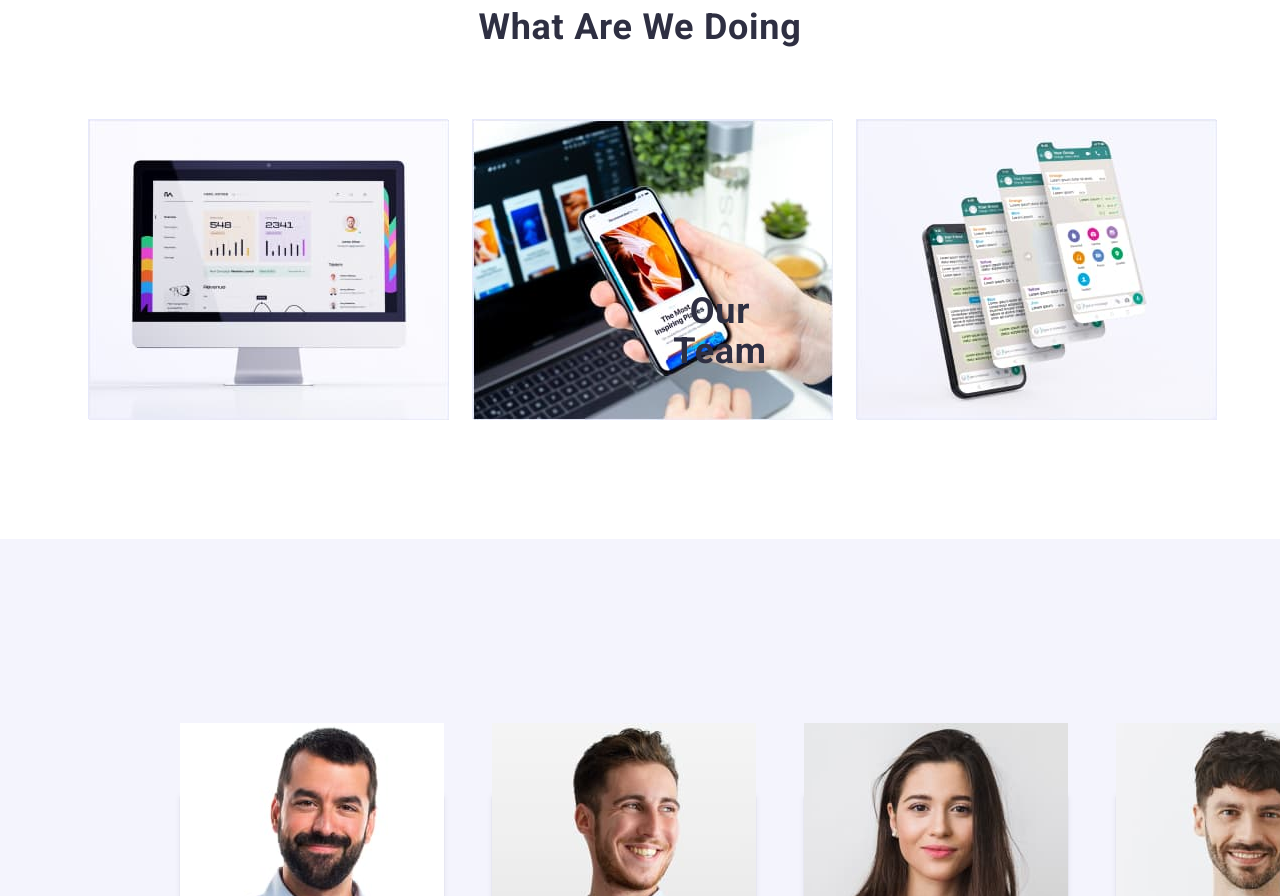
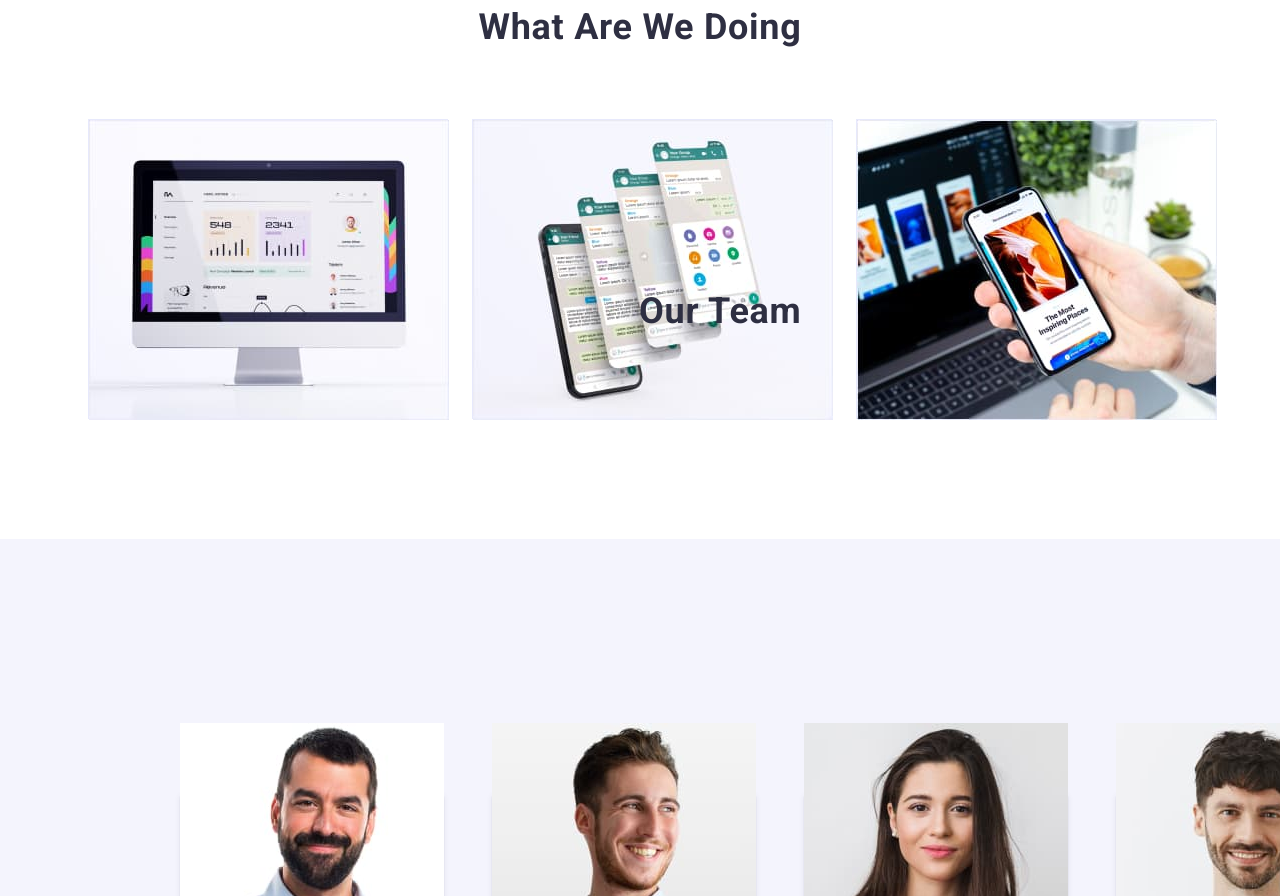
Before and after one commit to olexiyc/goit-markup-hw-03, a plain HTML site: page index.html in a window 1280 px wide. Shown: the part 1380-2276 px from the top of the page. Drawn offline with nearby package versions, Linux system fonts and the light colour scheme.

Commit message:
Saturday 2

```diff
--- a/css/portfolio.css
+++ b/css/portfolio.css
@@ -204,7 +204,7 @@ padding-right: 24px;
     margin-right: 24px;
     display: flex;
     flex-wrap: wrap;
-    justify-content: space-around;
+    justify-content: center;
 }
 .flex-element{
     box-sizing: border-box;
--- a/css/styles.css
+++ b/css/styles.css
@@ -116,6 +116,7 @@ body{
     height: 24px;
     left: 1133px;
     top: 24px;
+    margin-right: 156px;
     font-family: 'Roboto';
 font-style: normal;
 font-weight: 400;
@@ -151,6 +152,7 @@ height: 120px;
 left: 474px;
 top: 264px;
 position: absolute;
+
 
 }
 .button{
@@ -233,7 +235,7 @@ margin-bottom: 120px;
     height: 40px;
     left: 639px;
     top: 1671px;
-
+    white-space: nowrap;
     /* Header 2 */
 
     font-family: 'Roboto';
--- a/index.html
+++ b/index.html
@@ -75,9 +75,9 @@
                 <li class="image">
                     <img src="images/photo1.jpg" alt="monitor" width="360" height="300"></li>
                 <li class="image">
-                    <img src="images/photo2.jpg" alt="phone" width="360" height="300"></li>
+                    <img src="images/photo3.jpg" alt="phone" width="360" height="300"></li>
                 <li class="image">
-                    <img src="images/photo3.jpg" alt="laptop" width="360" height="300"></li>
+                    <img src="images/photo2.jpg" alt="laptop" width="360" height="300"></li>
             </ul>
         </div>
 
```
